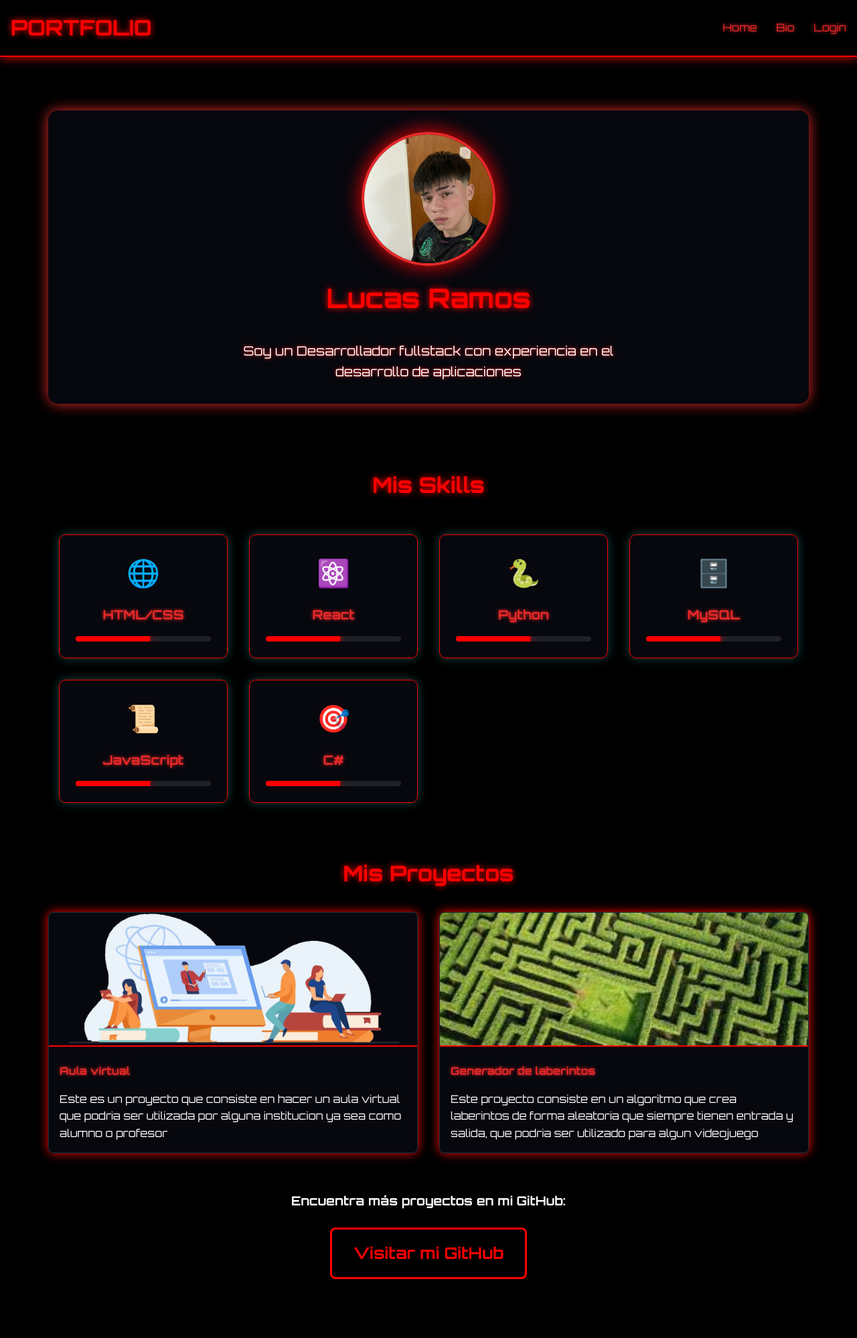
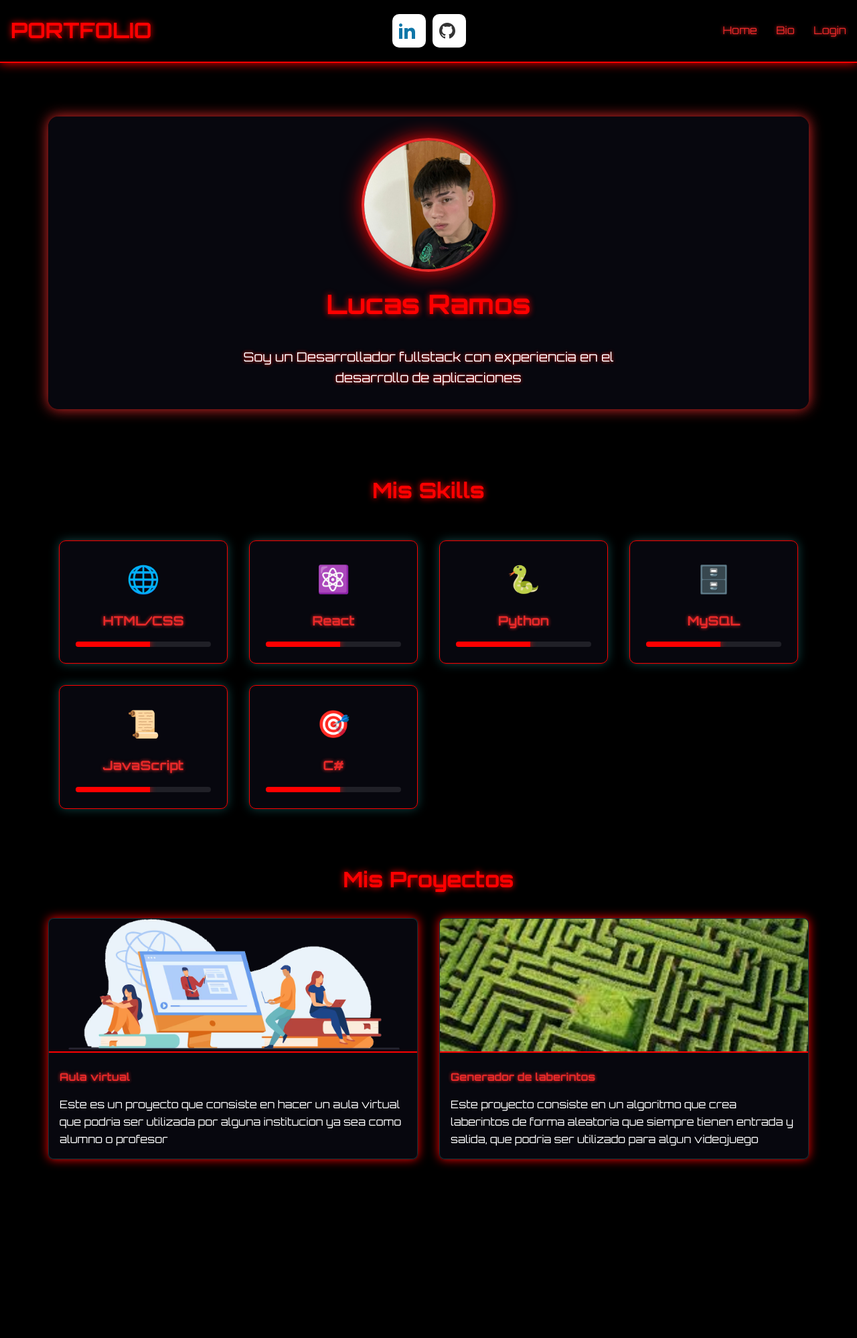
Before and after one commit to AlwaysYasuo1V9/LABORATORIODEPROGRAMACION, a Flask app: page / in a window 1280 px wide. Shown: the whole page at 67% size. After the commit the page ends 1743 px from the top, so only its background shows below. Run offline with Flask 3, Linux system fonts and the light colour scheme.

Commit message:
botonardo

```diff
--- a/portafoliocheto/static/css/styles.css
+++ b/portafoliocheto/static/css/styles.css
@@ -365,30 +365,57 @@ button:hover {
     box-shadow: 0 0 20px var(--neon-pink);
 }
 /*////////*/
-
-.github-link {
-    text-align: center;
-    margin: 5% 0;
+.social-links,.flex-center {
+  display: flex;
+  justify-content: center;
+  align-items: center;
 }
 
-.github-link h3 {
-    margin-bottom: 1.5rem; /* Espacio debajo del título */
+.social-btn {
+  cursor: pointer;
+  height: 50px;
+  width: 50px;
+  font-family: 'Titillium Web', sans-serif;
+  color: #333;
+  border-radius: 10px;
+  box-shadow: 0px 10px 10px rgba(0,0,0,0.1);
+  background: white;
+  margin: 5px;
+  transition: 0.3s;
+  justify-content: center;
 }
 
-.github-btn {
-    display: inline-block;
-    padding: 1rem 2rem;
-    font-size: 1.5rem;
-    font-weight: bold;
-    color: #ff0000;
-    background-color: #000000;
-    border: 3px solid #ff0000;
-    border-radius: 8px;
-    text-decoration: none;
-    transition: transform 0.3s ease, background-color 0.3s ease;
+.social-btn svg {
+  height: 24px;
+  width: 24px;
 }
 
-.github-btn:hover {
-    background-color: #24292e;
-    transform: scale(1.1);
+.social-btn span {
+  width: 0px;
+  overflow: hidden;
+  transition: 0.3s;
+  text-align: center;
+  margin-left: 5px;
 }
+
+.social-btn:hover {
+  width: 150px;
+  border-radius: 5px;
+}
+
+.social-btn:hover span {
+  padding: 2px;
+  width: 80px;
+}
+
+#twitter svg {
+  fill: #1da1f2;
+}
+
+#linkedin svg {
+  fill: #0e76a8;
+}
+
+#github {
+  fill: #333;
+}
--- a/portafoliocheto/templates/base.html
+++ b/portafoliocheto/templates/base.html
@@ -10,6 +10,21 @@
 <body>
     <header>
         <h1>PORTFOLIO</h1>
+        <div class="social-links">
+            <div id="linkedin" class="social-btn flex-center">
+                <svg viewBox="0 0 24 24" height="24" width="24" xmlns="http://www.w3.org/2000/svg">
+                    <path d="M4.98 3.5c0 1.381-1.11 2.5-2.48 2.5s-2.48-1.119-2.48-2.5c0-1.38 1.11-2.5 2.48-2.5s2.48 1.12 2.48 2.5zm.02 4.5h-5v16h5v-16zm7.982 0h-4.968v16h4.969v-8.399c0-4.67 6.029-5.052 6.029 0v8.399h4.988v-10.131c0-7.88-8.922-7.593-11.018-3.714v-2.155z"></path>
+                </svg>
+                <span>Linkedin</span>
+            </div>
+
+            <div id="github" class="social-btn flex-center">
+                <svg viewBox="0 0 24 24" height="24" width="24" xmlns="http://www.w3.org/2000/svg">
+                    <path d="M12 0c-6.626 0-12 5.373-12 12 0 5.302 3.438 9.8 8.207 11.387.599.111.793-.261.793-.577v-2.234c-3.338.726-4.033-1.416-4.033-1.416-.546-1.387-1.333-1.756-1.333-1.756-1.089-.745.083-.729.083-.729 1.205.084 1.839 1.237 1.839 1.237 1.07 1.834 2.807 1.304 3.492.997.107-.775.418-1.305.762-1.604-2.665-.305-5.467-1.334-5.467-5.931 0-1.311.469-2.381 1.236-3.221-.124-.303-.535-1.524.117-3.176 0 0 1.008-.322 3.301 1.23.957-.266 1.983-.399 3.003-.404 1.02.005 2.047.138 3.006.404 2.291-1.552 3.297-1.23 3.297-1.23.653 1.653.242 2.874.118 3.176.77.84 1.235 1.911 1.235 3.221 0 4.609-2.807 5.624-5.479 5.921.43.372.823 1.102.823 2.222v3.293c0 .319.192.694.801.576 4.765-1.589 8.199-6.086 8.199-11.386 0-6.627-5.373-12-12-12z"></path>
+                </svg>
+                <span>GitHub</span>
+            </div>
+        </div>
         <nav>
             <a href="{{ url_for('main.index') }}">Home</a>
             <a href="{{ url_for('main.bio') }}">Bio</a>
--- a/portafoliocheto/templates/index.html
+++ b/portafoliocheto/templates/index.html
@@ -60,8 +60,4 @@
     </div>
 </section>
 
-<section class="github-link">
-    <h3>Encuentra más proyectos en mi GitHub:</h3>
-    <a href="https://github.com/AlwaysYasuo1V9" target="_blank" class="github-btn">Visitar mi GitHub</a>
-</section>
 {% endblock %}
```
